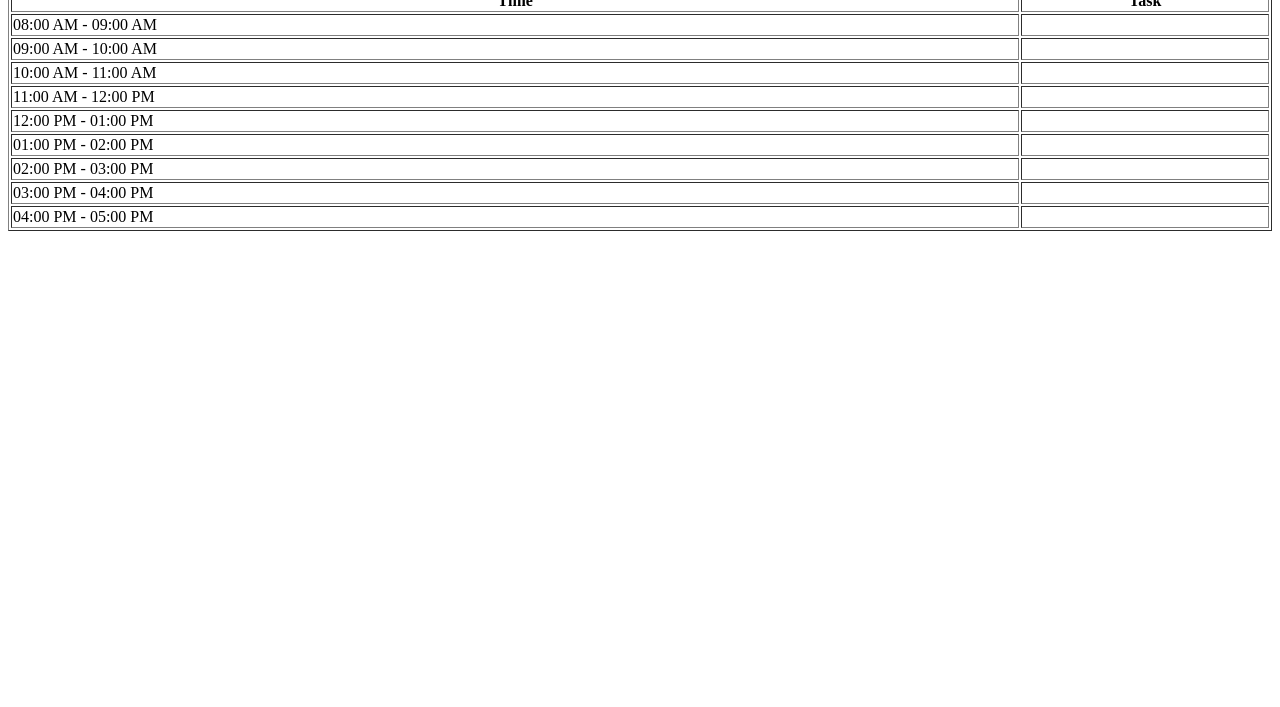
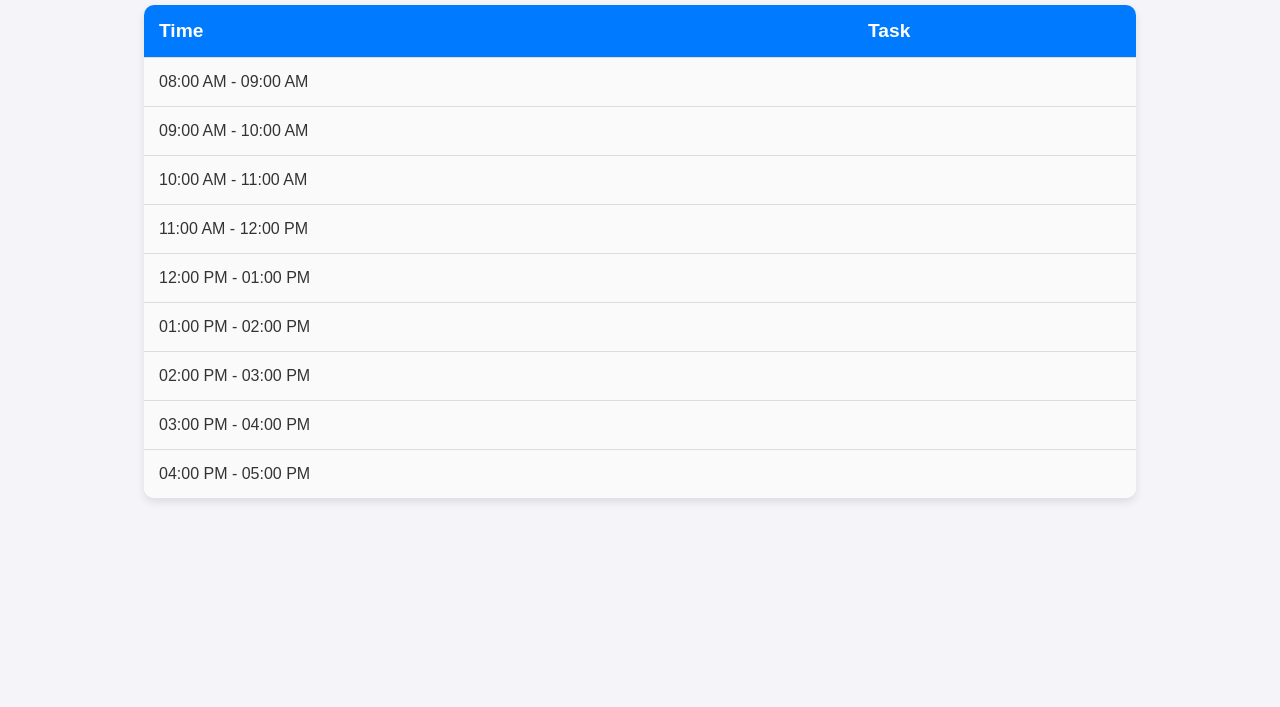
Before and after one commit to guywithapotato/gomb0h, a plain HTML site: page index.html in a window 1280 px wide. Shown: the part 93-800 px from the top of the page. Drawn offline with Linux system fonts and the light colour scheme.

Commit message:
Update index.html

```diff
--- a/index.html
+++ b/index.html
@@ -4,10 +4,53 @@
     <meta charset="UTF-8">
     <meta name="viewport" content="width=device-width, initial-scale=1.0">
     <title>Daily Planner</title>
+    <style>
+        body {
+            font-family: Arial, sans-serif;
+            background-color: #f4f4f9;
+            color: #333;
+            text-align: center;
+            margin: 0;
+            padding: 20px;
+        }
+        h1 {
+            margin-bottom: 20px;
+            font-size: 2em;
+        }
+        table {
+            width: 80%;
+            margin: auto;
+            border-collapse: collapse;
+            background: #fff;
+            box-shadow: 0 4px 8px rgba(0, 0, 0, 0.1);
+            border-radius: 10px;
+            overflow: hidden;
+        }
+        th, td {
+            padding: 15px;
+            border-bottom: 1px solid #ddd;
+            text-align: left;
+        }
+        th {
+            background: #007bff;
+            color: white;
+            font-size: 1.2em;
+        }
+        td {
+            font-size: 1em;
+            background: #fafafa;
+        }
+        td[contenteditable="true"] {
+            cursor: text;
+        }
+        tr:last-child td {
+            border-bottom: none;
+        }
+    </style>
 </head>
 <body>
     <h1>Daily Planner</h1>
-    <table border="1" width="100%">
+    <table>
         <tr>
             <th>Time</th>
             <th>Task</th>
```
